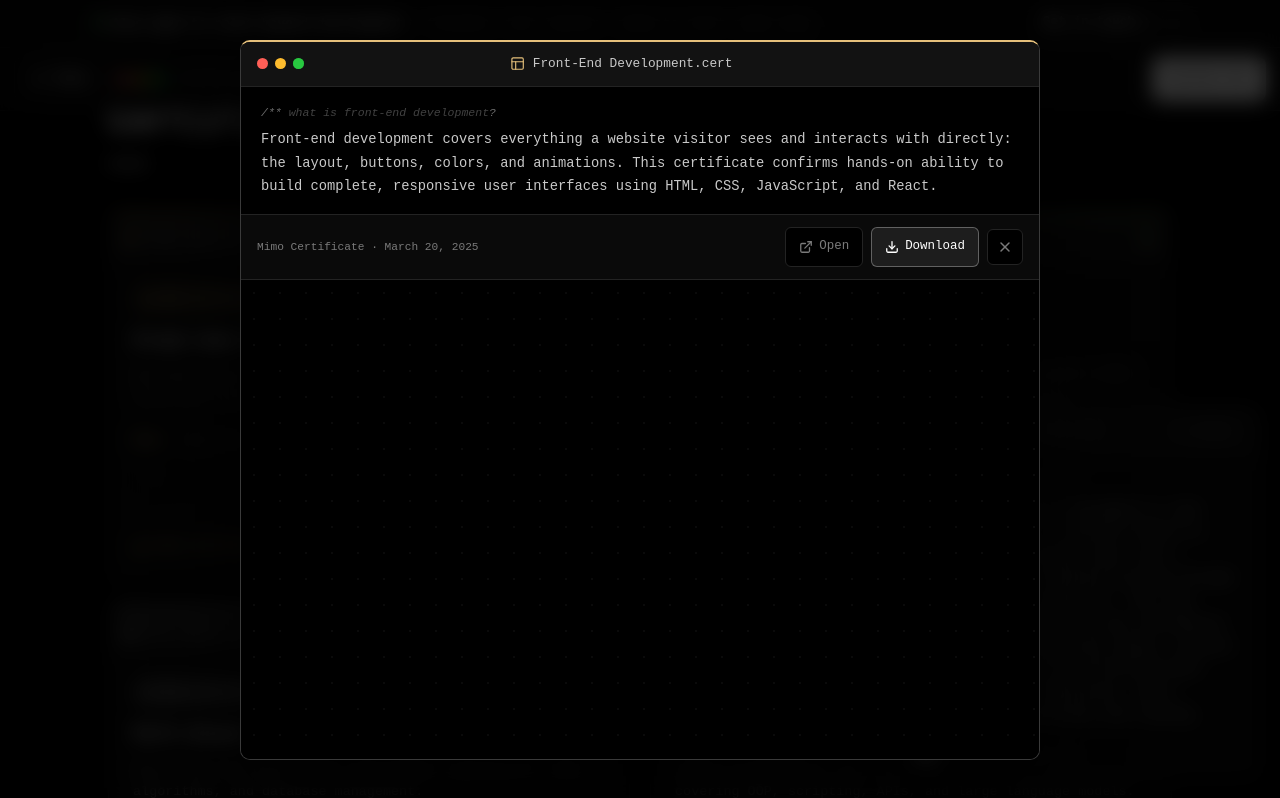
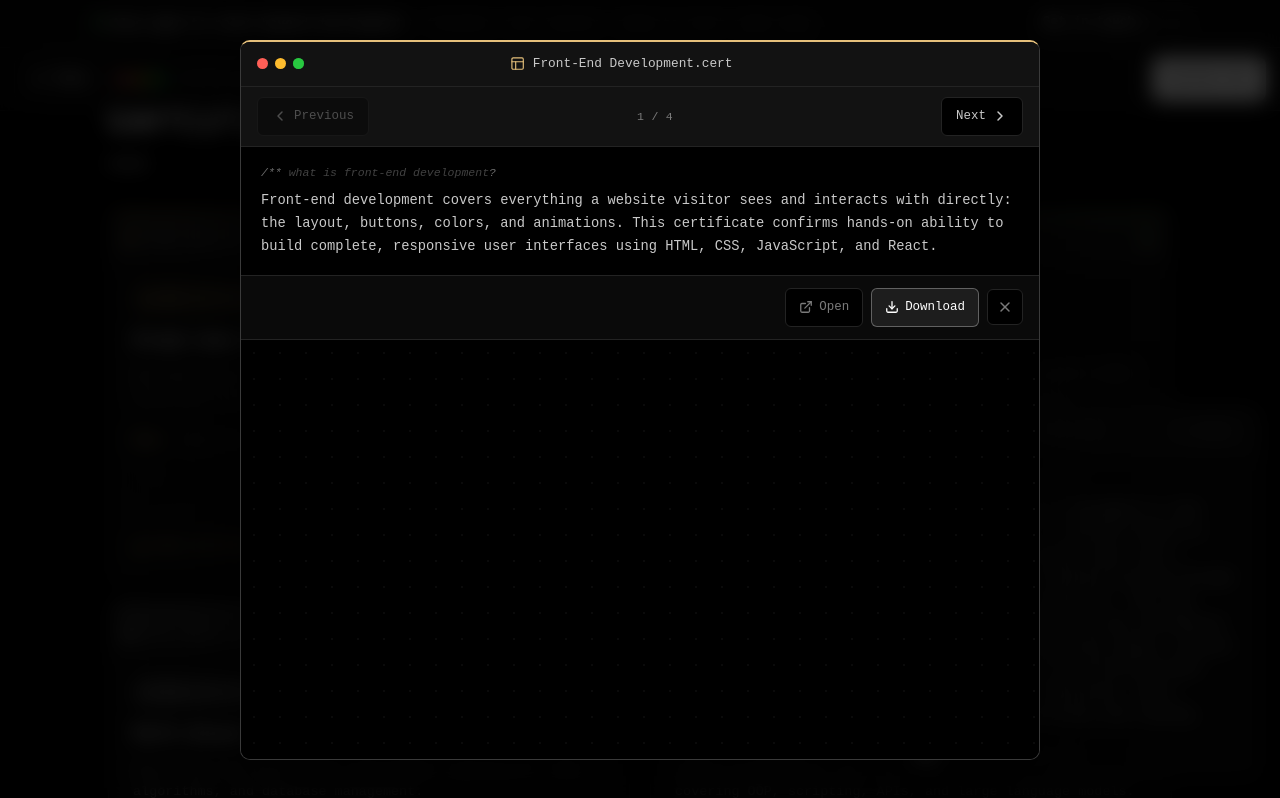
Before and after one commit to alifiancode/alifian-cv, a React (Vite) app: page / in a window 1280 px wide. Both pictures are taken after a click on the button 369 px from the left and 3763 px from the top of the page. Shown: the part 3363-4161 px from the top of the page. Built offline with nearby package versions, Linux system fonts and the light colour scheme.

Commit message:
Update: New Certificates' button

```diff
--- a/src/components/sections/ProfessionalCerts/ProfessionalCerts.jsx
+++ b/src/components/sections/ProfessionalCerts/ProfessionalCerts.jsx
@@ -14,14 +14,24 @@ function handleSpotlight(e) {
 
 export default function ProfessionalCerts() {
   const [ref, visible] = useReveal()
-  const [activeCert, setActiveCert] = useState(null)
+  const [activeIndex, setActiveIndex] = useState(null)
 
-  function openCert(cert) {
-    setActiveCert({
-      ...cert,
-      name: cert.title,
-      color: cert.accentColor,
-    })
+  function openCert(index) {
+    setActiveIndex(index)
+  }
+
+  function goPrev() {
+    setActiveIndex((i) => (i === null ? i : Math.max(0, i - 1)))
+  }
+
+  function goNext() {
+    setActiveIndex((i) => (i === null ? i : Math.min(professionalCerts.length - 1, i + 1)))
+  }
+
+  const activeCert = activeIndex === null ? null : {
+    ...professionalCerts[activeIndex],
+    name: professionalCerts[activeIndex].title,
+    color: professionalCerts[activeIndex].accentColor,
   }
 
   return (
@@ -38,10 +48,10 @@ export default function ProfessionalCerts() {
               className={`cert-card ${cert.colorClass}`}
               style={{ '--cert-color': cert.accentColor, '--i': i }}
               onMouseMove={handleSpotlight}
-              onClick={() => openCert(cert)}
+              onClick={() => openCert(i)}
               role="button"
               tabIndex={0}
-              onKeyDown={(e) => { if (e.key === 'Enter' || e.key === ' ') { e.preventDefault(); openCert(cert) } }}
+              onKeyDown={(e) => { if (e.key === 'Enter' || e.key === ' ') { e.preventDefault(); openCert(i) } }}
               aria-label={`View ${cert.title} certificate`}
             >
               <div className="cert-card__spotlight" aria-hidden="true" />
@@ -109,7 +119,11 @@ export default function ProfessionalCerts() {
       {activeCert && (
         <CertModal
           cert={activeCert}
-          onClose={() => setActiveCert(null)}
+          onClose={() => setActiveIndex(null)}
+          onPrev={goPrev}
+          onNext={goNext}
+          position={activeIndex + 1}
+          total={professionalCerts.length}
         />
       )}
     </section>
--- a/src/components/sections/SkillCerts/SkillCerts.jsx
+++ b/src/components/sections/SkillCerts/SkillCerts.jsx
@@ -7,8 +7,18 @@ import TypeTitle from '../../ui/TypeTitle/TypeTitle'
 import './SkillCerts.css'
 
 export default function SkillCerts() {
-  const [activeCert, setActiveCert] = useState(null)
+  const [activeIndex, setActiveIndex] = useState(null)
   const [ref, visible] = useReveal()
+
+  const activeCert = activeIndex === null ? null : skillCerts[activeIndex]
+
+  function goPrev() {
+    setActiveIndex((i) => (i === null ? i : Math.max(0, i - 1)))
+  }
+
+  function goNext() {
+    setActiveIndex((i) => (i === null ? i : Math.min(skillCerts.length - 1, i + 1)))
+  }
 
   return (
     <section className="skill-certs" id="skill-certs" ref={ref}>
@@ -22,7 +32,7 @@ export default function SkillCerts() {
             <button
               key={cert.id}
               className="skill-file"
-              onClick={() => setActiveCert(cert)}
+              onClick={() => setActiveIndex(i)}
               aria-label={`View ${cert.name} certificate`}
               type="button"
               style={{ '--lang-color': cert.color, '--i': i }}
@@ -61,7 +71,11 @@ export default function SkillCerts() {
       {activeCert && (
         <CertModal
           cert={activeCert}
-          onClose={() => setActiveCert(null)}
+          onClose={() => setActiveIndex(null)}
+          onPrev={goPrev}
+          onNext={goNext}
+          position={activeIndex + 1}
+          total={skillCerts.length}
         />
       )}
     </section>
--- a/src/components/ui/CertModal/CertModal.css
+++ b/src/components/ui/CertModal/CertModal.css
@@ -38,6 +38,7 @@
   overscroll-behavior: contain;
   box-shadow: 0 32px 100px rgba(0, 0, 0, 0.65);
   animation: cmIn .28s var(--ease);
+  touch-action: pan-y;
 }
 .cm--closing {
   animation: cmOut .2s var(--ease) forwards;
@@ -101,6 +102,71 @@
   flex-shrink: 0;
 }
 
+.cm__fade {
+  animation: cmContentIn .28s var(--ease);
+}
+@keyframes cmContentIn {
+  from { opacity: 0; transform: translateY(6px); }
+  to   { opacity: 1; transform: translateY(0); }
+}
+
+.cm__nav {
+  position: relative;
+  z-index: 1;
+  display: flex;
+  align-items: center;
+  justify-content: space-between;
+  gap: 10px;
+  padding: 10px 16px;
+  background: var(--surface-2);
+  border-bottom: 1px solid var(--border);
+}
+
+.cm__nav-btn {
+  all: unset;
+  box-sizing: border-box;
+  display: inline-flex;
+  align-items: center;
+  gap: 6px;
+  font-family: var(--font-mono);
+  font-size: 0.78rem;
+  font-weight: 500;
+  padding: 8px 14px;
+  border-radius: 6px;
+  border: 1px solid var(--border);
+  background: var(--bg);
+  color: var(--text);
+  cursor: pointer;
+  min-height: 36px;
+  flex-shrink: 0;
+  transition: all .2s var(--ease);
+  white-space: nowrap;
+}
+.cm__nav-btn svg { flex-shrink: 0; }
+.cm__nav-btn:hover:not(:disabled) {
+  color: var(--text-bright);
+  border-color: var(--lang-color, var(--accent));
+  background: var(--surface-hover);
+}
+.cm__nav-btn:active:not(:disabled) { transform: scale(.95); }
+.cm__nav-btn:focus-visible {
+  outline: 2px solid var(--accent);
+  outline-offset: 2px;
+}
+.cm__nav-btn:disabled {
+  opacity: .32;
+  cursor: not-allowed;
+}
+
+.cm__nav-count {
+  font-family: var(--font-mono);
+  font-size: 0.72rem;
+  color: var(--text-muted);
+  flex-shrink: 0;
+  white-space: nowrap;
+  letter-spacing: .02em;
+}
+
 .cm__explain {
   padding: 16px 20px;
   background: var(--bg);
@@ -124,7 +190,7 @@
 
 .cm__toolbar {
   position: sticky;
-  top: 0;
+  top: var(--cm-titlebar-h, 44px);
   z-index: 2;
   display: flex;
   align-items: center;
@@ -349,6 +415,7 @@
   }
   .cm__explain { padding: 14px 16px; }
   .cm__explain-text { font-size: 0.82rem; }
+  .cm__nav { padding: 8px 14px; }
   .cm__toolbar { padding: 10px 14px; }
   .cm__meta { display: none; }
   .cm__btn span { display: none; }
@@ -358,12 +425,16 @@
 
 @media (max-width: 360px) {
   .cm__filename { font-size: 0.72rem; }
+  .cm__nav { padding: 8px 10px; gap: 6px; }
+  .cm__nav-btn { padding: 7px 10px; font-size: 0.74rem; gap: 4px; }
+  .cm__nav-count { font-size: 0.68rem; }
 }
 
 @media (max-height: 640px) {
   .cm-backdrop { align-items: center; padding: 10px; }
   .cm { max-height: 94vh; max-height: 94dvh; border-radius: 10px; }
   .cm__titlebar { padding: 7px 14px; }
+  .cm__nav { padding: 6px 14px; }
   .cm__explain { padding: 10px 16px; }
   .cm__explain-text { font-size: 0.78rem; line-height: 1.5; }
   .cm__toolbar { padding: 7px 14px; }
--- a/src/components/ui/CertModal/CertModal.jsx
+++ b/src/components/ui/CertModal/CertModal.jsx
@@ -1,4 +1,4 @@
-import { useEffect, useState, useCallback } from 'react'
+import { useEffect, useLayoutEffect, useRef, useState, useCallback } from 'react'
 import Icon from '../Icon/Icon'
 import './CertModal.css'
 
@@ -12,14 +12,29 @@ function triggerDownload(url, filename) {
   document.body.removeChild(link)
 }
 
-export default function CertModal({ cert, onClose }) {
+export default function CertModal({
+  cert,
+  onClose,
+  onPrev = () => {},
+  onNext = () => {},
+  position = null,
+  total = null,
+}) {
   const [closing, setClosing] = useState(false)
-  const [pdfLoaded, setPdfLoaded] = useState(false)
+  const [loadedPdfUrl, setLoadedPdfUrl] = useState(null)
   const [isTouch] = useState(() =>
     typeof window !== 'undefined' &&
     window.matchMedia('(hover: none) and (pointer: coarse)').matches
   )
+  const modalRef = useRef(null)
+  const titlebarRef = useRef(null)
+  const touchStartRef = useRef(null)
+
+  const hasPrev = total !== null && position !== null && position > 1
+  const hasNext = total !== null && position !== null && position < total
+
   const pdfUrl = `${import.meta.env.BASE_URL}certificates/${cert.pdfFile}`
+  const pdfLoaded = loadedPdfUrl === pdfUrl
   const downloadName = `Alifian-Putra-Wijaya-${cert.name.replace(/\s+/g, '-')}-Certificate.pdf`
 
   const handleClose = useCallback(() => {
@@ -27,15 +42,72 @@ export default function CertModal({ cert, onClose }) {
     setTimeout(onClose, 220)
   }, [onClose])
 
+  const handlePrev = useCallback(() => {
+    if (hasPrev) onPrev()
+  }, [hasPrev, onPrev])
+
+  const handleNext = useCallback(() => {
+    if (hasNext) onNext()
+  }, [hasNext, onNext])
+
+  // Keep the sticky action bar pinned directly beneath the titlebar, whatever
+  // height the titlebar happens to render at (it can change across breakpoints).
+  useLayoutEffect(() => {
+    const titlebarEl = titlebarRef.current
+    const modalEl = modalRef.current
+    if (!titlebarEl || !modalEl) return
+
+    const setTitlebarHeight = () => {
+      modalEl.style.setProperty('--cm-titlebar-h', `${titlebarEl.offsetHeight}px`)
+    }
+    setTitlebarHeight()
+
+    const observer = new ResizeObserver(setTitlebarHeight)
+    observer.observe(titlebarEl)
+    return () => observer.disconnect()
+  }, [])
+
+  // Snap back to the top of the modal whenever we switch to a different certificate,
+  // so Previous/Next always lands somewhere predictable instead of mid-scroll.
+  useLayoutEffect(() => {
+    if (modalRef.current) modalRef.current.scrollTop = 0
+  }, [cert.pdfFile])
+
   useEffect(() => {
-    const handleKey = (e) => { if (e.key === 'Escape') handleClose() }
+    const handleKey = (e) => {
+      if (e.key === 'Escape') { handleClose(); return }
+      if (e.key === 'ArrowLeft' && hasPrev) { e.preventDefault(); handlePrev(); return }
+      if (e.key === 'ArrowRight' && hasNext) { e.preventDefault(); handleNext() }
+    }
     document.addEventListener('keydown', handleKey)
     document.body.style.overflow = 'hidden'
     return () => {
       document.removeEventListener('keydown', handleKey)
       document.body.style.overflow = ''
     }
-  }, [handleClose])
+  }, [handleClose, handlePrev, handleNext, hasPrev, hasNext])
+
+  function handleTouchStart(e) {
+    const touch = e.touches && e.touches[0]
+    if (!touch) return
+    touchStartRef.current = { x: touch.clientX, y: touch.clientY }
+  }
+
+  function handleTouchEnd(e) {
+    const start = touchStartRef.current
+    touchStartRef.current = null
+    const touch = e.changedTouches && e.changedTouches[0]
+    if (!start || !touch) return
+
+    const dx = touch.clientX - start.x
+    const dy = touch.clientY - start.y
+    // Require a deliberate, mostly-horizontal drag so vertical scrolling
+    // through the explainer text or PDF is never mistaken for a swipe.
+    if (Math.abs(dx) < 55 || Math.abs(dx) < Math.abs(dy) * 1.4) return
+
+    if (dx > 0) handlePrev()
+    else handleNext()
+  }
 
   return (
     <div
@@ -46,24 +118,68 @@ export default function CertModal({ cert, onClose }) {
       aria-label={`${cert.name} Certificate`}
     >
       <div
+        ref={modalRef}
         className={`cm${closing ? ' cm--closing' : ''}`}
         onClick={(e) => e.stopPropagation()}
+        onTouchStart={handleTouchStart}
+        onTouchEnd={handleTouchEnd}
+        onTouchCancel={() => { touchStartRef.current = null }}
         style={{ '--lang-color': cert.color }}
       >
-        <div className="cm__titlebar">
+        <span className="sr-only" aria-live="polite">
+          {total > 1
+            ? `Viewing ${cert.name}${cert.ext} certificate, ${position} of ${total}`
+            : `Viewing ${cert.name}${cert.ext} certificate`}
+        </span>
+
+        <div className="cm__titlebar" ref={titlebarRef}>
           <div className="traffic-lights">
             <button className="tl tl--red" onClick={handleClose} aria-label="Close" type="button" />
             <span className="tl tl--yellow" />
             <span className="tl tl--green" />
           </div>
-          <div className="cm__filename">
+          <div className="cm__filename cm__fade" key={cert.pdfFile}>
             <Icon name={cert.icon} className="cm__filename-icon" />
             <span>{cert.name}{cert.ext}</span>
           </div>
           <span className="cm__spacer" />
         </div>
 
-        <div className="cm__explain">
+        {total > 1 && (
+          <div className="cm__nav">
+            <button
+              type="button"
+              className="cm__nav-btn cm__nav-btn--prev"
+              onClick={handlePrev}
+              disabled={!hasPrev}
+              aria-label="View previous certificate"
+            >
+              <svg width="16" height="16" viewBox="0 0 24 24" fill="none"
+                stroke="currentColor" strokeWidth="2.2" strokeLinecap="round" strokeLinejoin="round" aria-hidden="true">
+                <polyline points="15 6 9 12 15 18" />
+              </svg>
+              <span>Previous</span>
+            </button>
+
+            <span className="cm__nav-count" aria-hidden="true">{position} / {total}</span>
+
+            <button
+              type="button"
+              className="cm__nav-btn cm__nav-btn--next"
+              onClick={handleNext}
+              disabled={!hasNext}
+              aria-label="View next certificate"
+            >
+              <span>Next</span>
+              <svg width="16" height="16" viewBox="0 0 24 24" fill="none"
+                stroke="currentColor" strokeWidth="2.2" strokeLinecap="round" strokeLinejoin="round" aria-hidden="true">
+                <polyline points="9 6 15 12 9 18" />
+              </svg>
+            </button>
+          </div>
+        )}
+
+        <div className="cm__explain cm__fade" key={cert.pdfFile}>
           <p className="cm__explain-label">
             <span className="syn-punct">/**</span> what is {cert.name}<span className="syn-punct">?</span>
           </p>
@@ -71,7 +187,7 @@ export default function CertModal({ cert, onClose }) {
         </div>
 
         <div className="cm__toolbar">
-          <span className="cm__meta">Mimo Certificate &middot; {cert.date}</span>
+          <span className="cm__meta cm__fade" key={cert.pdfFile}>Mimo Certificate &middot; {cert.date}</span>
 
           <div className="cm__controls">
             <button
@@ -121,7 +237,8 @@ export default function CertModal({ cert, onClose }) {
           {isTouch ? (
             <button
               type="button"
-              className="cm__tap-card"
+              className="cm__tap-card cm__fade"
+              key={cert.pdfFile}
               onClick={() => window.open(pdfUrl, '_blank', 'noopener,noreferrer')}
             >
               <Icon name="file" className="cm__tap-icon" />
@@ -146,10 +263,11 @@ export default function CertModal({ cert, onClose }) {
                 </div>
               )}
               <iframe
+                key={pdfUrl}
                 src={pdfUrl}
                 title={`${cert.name} Certificate`}
                 className="cm__pdf"
-                onLoad={() => setPdfLoaded(true)}
+                onLoad={() => setLoadedPdfUrl(pdfUrl)}
                 style={{ opacity: pdfLoaded ? 1 : 0 }}
               />
               <p className="cm__fallback">
```
Also changed, not shown: src/index.css (+12 -0 lines).
